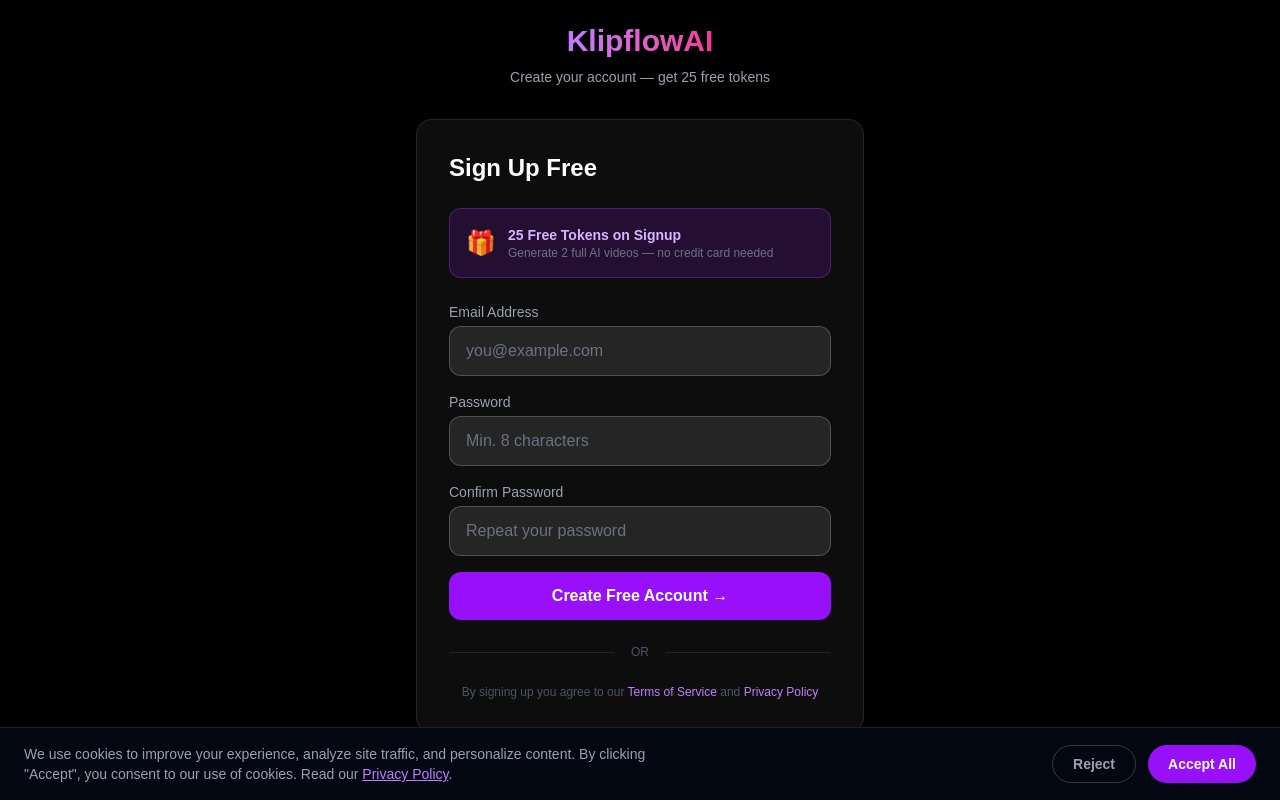
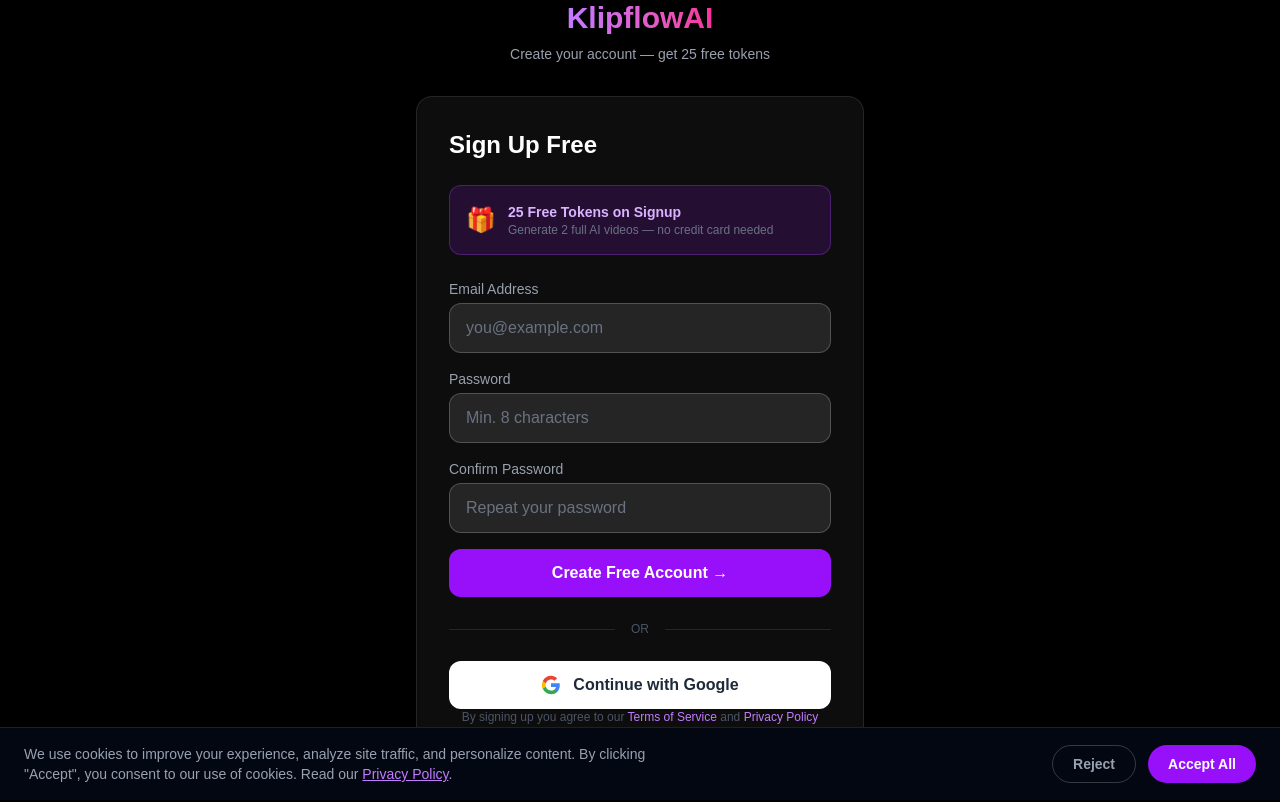
Before and after one commit to chuksmission/klipflow, a Next.js app: page /signup in a window 1280 px wide. Built offline with nearby package versions, Linux system fonts and the light colour scheme; no server answers.

Commit message:
Add Google social login to signup and login pages

```diff
--- a/app/login/page.tsx
+++ b/app/login/page.tsx
@@ -94,6 +94,30 @@
             )}
 
             <button
+              onClick={async () => {
+                await supabase.auth.signInWithOAuth({
+                  provider: 'google',
+                  options: { redirectTo: `${window.location.origin}/verify` }
+                });
+              }}
+              className="w-full flex items-center justify-center gap-3 bg-white text-gray-800 font-bold py-3 rounded-xl transition hover:bg-gray-100"
+            >
+              <svg width="20" height="20" viewBox="0 0 24 24">
+                <path fill="#4285F4" d="M22.56 12.25c0-.78-.07-1.53-.2-2.25H12v4.26h5.92c-.26 1.37-1.04 2.53-2.21 3.31v2.77h3.57c2.08-1.92 3.28-4.74 3.28-8.09z"/>
+                <path fill="#34A853" d="M12 23c2.97 0 5.46-.98 7.28-2.66l-3.57-2.77c-.98.66-2.23 1.06-3.71 1.06-2.86 0-5.29-1.93-6.16-4.53H2.18v2.84C3.99 20.53 7.7 23 12 23z"/>
+                <path fill="#FBBC05" d="M5.84 14.09c-.22-.66-.35-1.36-.35-2.09s.13-1.43.35-2.09V7.07H2.18C1.43 8.55 1 10.22 1 12s.43 3.45 1.18 4.93l2.85-2.22.81-.62z"/>
+                <path fill="#EA4335" d="M12 5.38c1.62 0 3.06.56 4.21 1.64l3.15-3.15C17.45 2.09 14.97 1 12 1 7.7 1 3.99 3.47 2.18 7.07l3.66 2.84c.87-2.6 3.3-4.53 6.16-4.53z"/>
+              </svg>
+              Continue with Google
+            </button>
+
+            <div className="flex items-center gap-4">
+              <div className="flex-1 h-px bg-white/10"></div>
+              <span className="text-gray-600 text-xs">OR</span>
+              <div className="flex-1 h-px bg-white/10"></div>
+            </div>
+
+            <button
               onClick={handleLogin}
               disabled={loading}
               className="w-full bg-purple-600 hover:bg-purple-700 disabled:opacity-50 text-white font-bold py-3 rounded-xl transition"
--- a/app/signup/page.tsx
+++ b/app/signup/page.tsx
@@ -165,6 +165,25 @@
             <div className="flex-1 h-px bg-white/10"></div>
           </div>
 
+          {/* SOCIAL LOGIN */}
+          <button
+            onClick={async () => {
+              await supabase.auth.signInWithOAuth({
+                provider: 'google',
+                options: { redirectTo: `${window.location.origin}/verify` }
+              });
+            }}
+            className="w-full flex items-center justify-center gap-3 bg-white text-gray-800 font-bold py-3 rounded-xl transition hover:bg-gray-100"
+          >
+            <svg width="20" height="20" viewBox="0 0 24 24">
+              <path fill="#4285F4" d="M22.56 12.25c0-.78-.07-1.53-.2-2.25H12v4.26h5.92c-.26 1.37-1.04 2.53-2.21 3.31v2.77h3.57c2.08-1.92 3.28-4.74 3.28-8.09z"/>
+              <path fill="#34A853" d="M12 23c2.97 0 5.46-.98 7.28-2.66l-3.57-2.77c-.98.66-2.23 1.06-3.71 1.06-2.86 0-5.29-1.93-6.16-4.53H2.18v2.84C3.99 20.53 7.7 23 12 23z"/>
+              <path fill="#FBBC05" d="M5.84 14.09c-.22-.66-.35-1.36-.35-2.09s.13-1.43.35-2.09V7.07H2.18C1.43 8.55 1 10.22 1 12s.43 3.45 1.18 4.93l2.85-2.22.81-.62z"/>
+              <path fill="#EA4335" d="M12 5.38c1.62 0 3.06.56 4.21 1.64l3.15-3.15C17.45 2.09 14.97 1 12 1 7.7 1 3.99 3.47 2.18 7.07l3.66 2.84c.87-2.6 3.3-4.53 6.16-4.53z"/>
+            </svg>
+            Continue with Google
+          </button>
+
           {/* TERMS */}
           <p className="text-gray-600 text-xs text-center">
             By signing up you agree to our{" "}
```
